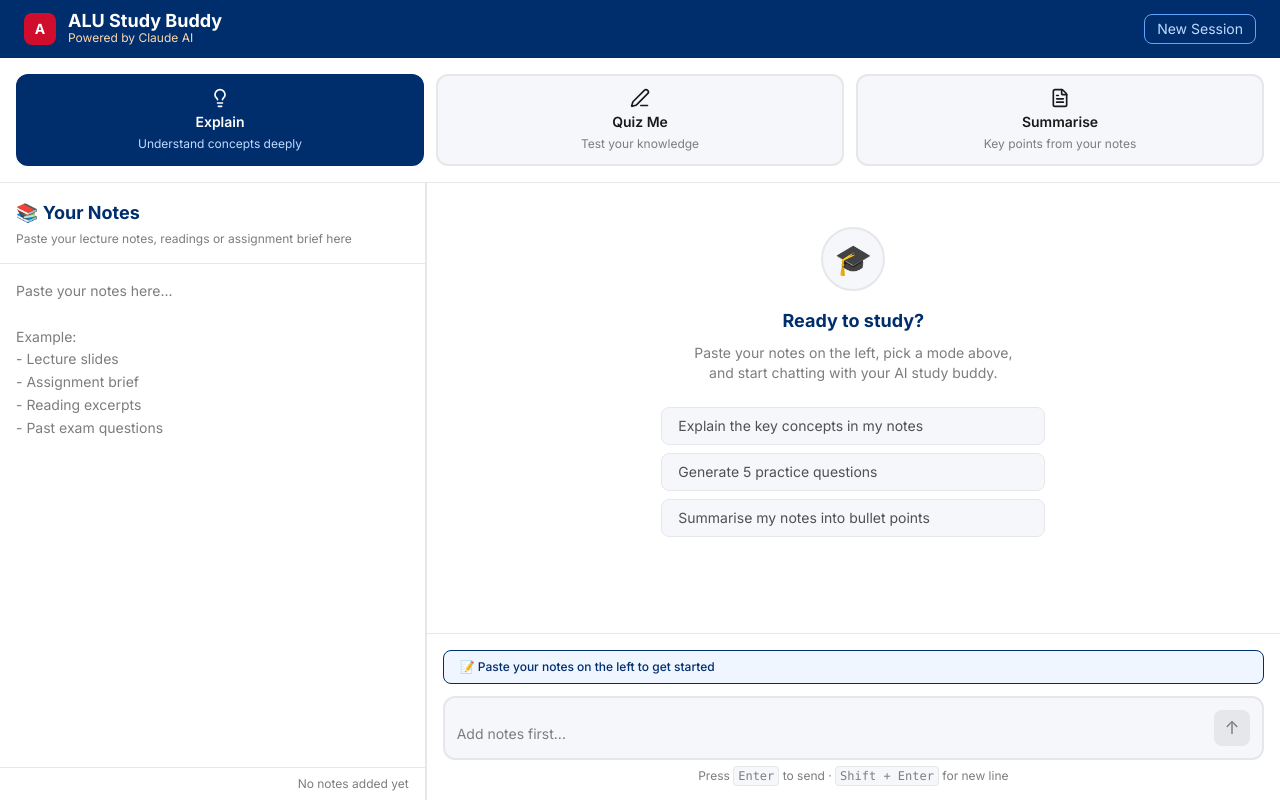
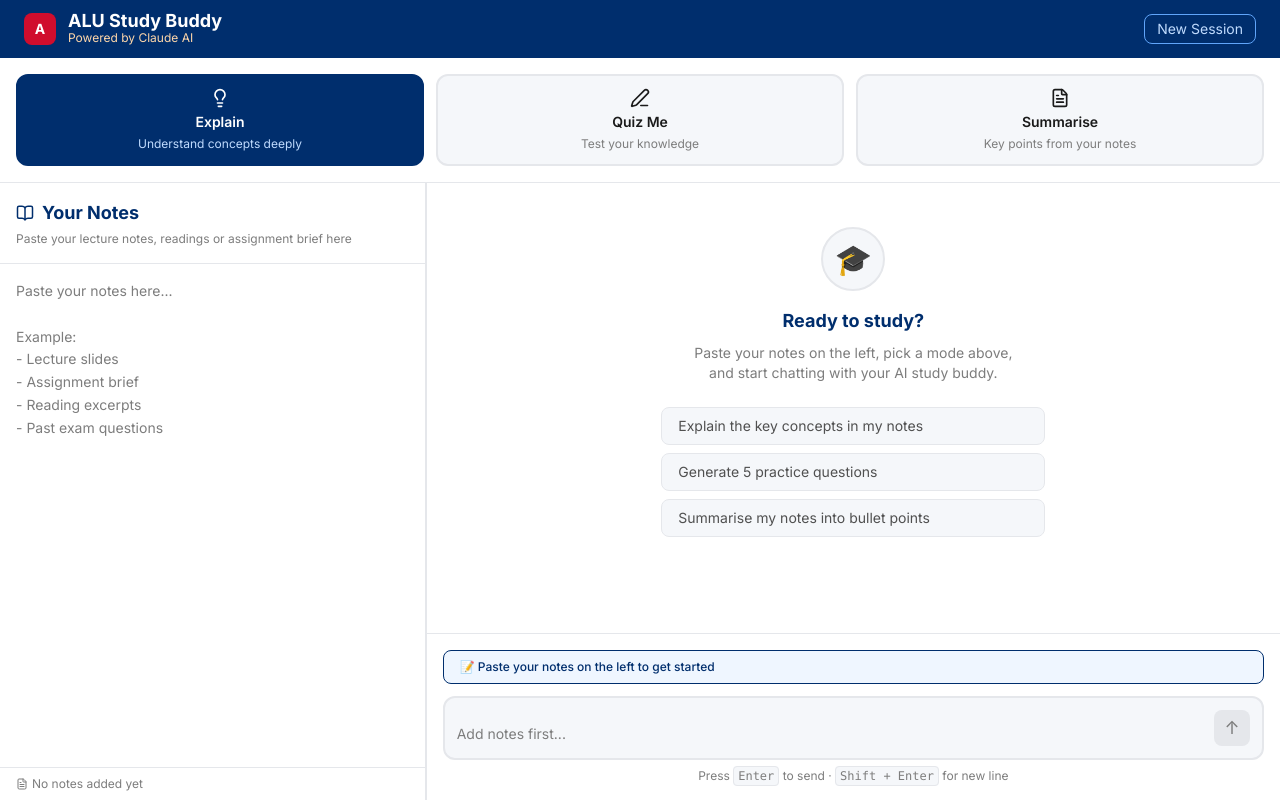
Before and after one commit to DavidParsley/alu-study-buddy, a React (Vite) app in the folder frontend/: page / in a window 1280 px wide. Built offline with nearby package versions, Linux system fonts and the light colour scheme.

Commit message:
Updates Notes Pad  UI

```diff
--- a/frontend/src/components/NotesPad.jsx
+++ b/frontend/src/components/NotesPad.jsx
@@ -1,10 +1,16 @@
+// frontend/src/components/NotesPad.jsx
+import { BookOpen, FileText } from "lucide-react"
+
 function NotesPad({ notes, onNotesChange }) {
   return (
     <div className="flex flex-col h-full bg-white border-r border-alu-border">
 
       {/* Header */}
       <div className="p-4 border-b border-alu-border">
-        <h2 className="font-bold text-alu-blue text-lg">📚 Your Notes</h2>
+        <div className="flex items-center gap-2">
+          <BookOpen size={18} className="text-alu-blue" />
+          <h2 className="font-bold text-alu-blue text-lg">Your Notes</h2>
+        </div>
         <p className="text-alu-light text-xs mt-1">
           Paste your lecture notes, readings or assignment brief here
         </p>
@@ -15,18 +21,27 @@ function NotesPad({ notes, onNotesChange }) {
         <textarea
           value={notes}
           onChange={(e) => onNotesChange(e.target.value)}
-          placeholder="Paste your notes here...&#10;&#10;Example:&#10;- Lecture slides&#10;- Assignment brief&#10;- Reading excerpts&#10;- Past exam questions"
+          placeholder={`Paste your notes here...\n\nExample:\n- Lecture slides\n- Assignment brief\n- Reading excerpts\n- Past exam questions`}
           className="w-full h-full resize-none outline-none text-sm text-alu-text placeholder-alu-light leading-relaxed"
         />
       </div>
 
-      {/* Footer — character count */}
-      <div className="px-4 py-2 border-t border-alu-border">
-        <p className="text-xs text-alu-light text-right">
-          {notes.length > 0
-            ? `${notes.length} characters`
-            : "No notes added yet"}
-        </p>
+      {/* Footer */}
+      <div className="px-4 py-2 border-t border-alu-border flex items-center justify-between">
+        <div className="flex items-center gap-1 text-alu-light">
+          <FileText size={12} />
+          <span className="text-xs">
+            {notes.length > 0 ? `${notes.length} characters` : "No notes added yet"}
+          </span>
+        </div>
+        {notes.length > 0 && (
+          <button
+            onClick={() => onNotesChange("")}
+            className="text-xs text-alu-light hover:text-alu-red transition-colors duration-200"
+          >
+            Clear
+          </button>
+        )}
       </div>
 
     </div>
```
